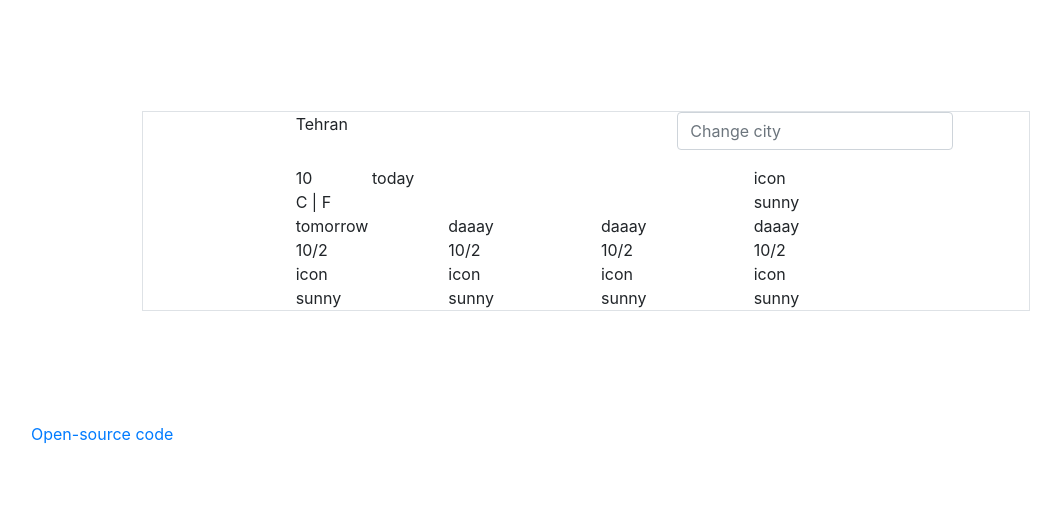
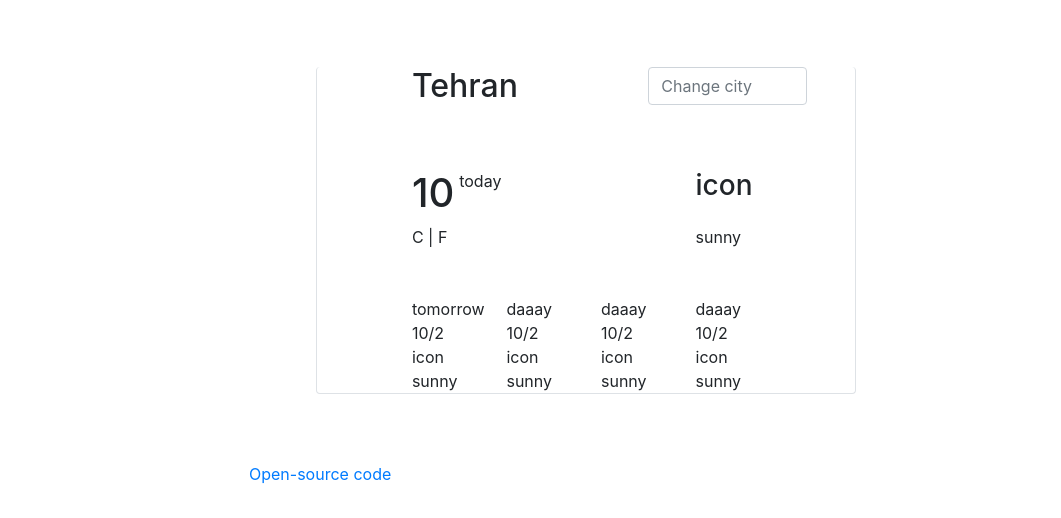
Before and after one commit to angel13431/weaather-app-project, a plain HTML site: page index.html in a window 1280 px wide. Shown: the whole page, without its empty margins (54-1115 px from the left). Drawn offline with nearby package versions, Linux system fonts and the light colour scheme.

Commit message:
created js file

```diff
--- a/index.html
+++ b/index.html
@@ -11,18 +11,25 @@
       integrity="sha384-Gn5384xqQ1aoWXA+058RXPxPg6fy4IWvTNh0E263XmFcJlSAwiGgFAW/dAiS6JXm"
       crossorigin="anonymous"
     />
+    <script
+      src="https://kit.fontawesome.com/c9182cecf9.js"
+      crossorigin="anonymous"
+    ></script>
     <style>
       .app {
         margin: 10%;
+      }
+      .container {
+        max-width: 55%;
       }
     </style>
   </head>
   <body>
     <div class="container">
-      <div class="app border">
-        <div class="row">
+      <div class="app border border-top-0 rounded">
+        <div class="row mb-5">
           <div class="col-2"></div>
-          <div class="col-5">Tehran</div>
+          <h2 class="col-5">Tehran</h2>
           <div class="col-4 form-js">
             <div class="form-group">
               <input
@@ -36,12 +43,12 @@
         </div>
         <div class="row">
           <div class="col-2"></div>
-          <div class="col-1">10</div>
+          <h1 class="col-1">10</h1>
           <div class="col-1">today</div>
           <div class="col-4"></div>
-          <div class="col-2">icon</div>
+          <h3 class="col-2">icon</h3>
         </div>
-        <div class="row">
+        <div class="row mb-5">
           <div class="col-2"></div>
           <div class="col-2">C | F</div>
           <div class="col-4"></div>
@@ -50,9 +57,9 @@
         <div class="row">
           <div class="col-2"></div>
           <div class="col-2">tomorrow</div>
-          <div class="col-2">daaay</div>
-          <div class="col-2">daaay</div>
-          <div class="col-2">daaay</div>
+          <div class="col-2 tom-plus-1">daaay</div>
+          <div class="col-2 tom-plus2">daaay</div>
+          <div class="col-2 tom-plus3">daaay</div>
           <div class="col-2"></div>
         </div>
         <div class="row">
@@ -82,5 +89,6 @@
       </div>
       <div class="source-code"><a href="">Open-source code</a></div>
     </div>
+    <script src="script.js"></script>
   </body>
 </html>
--- /dev/null
+++ b/script.js
@@ -0,0 +1 @@
+// Date
```
